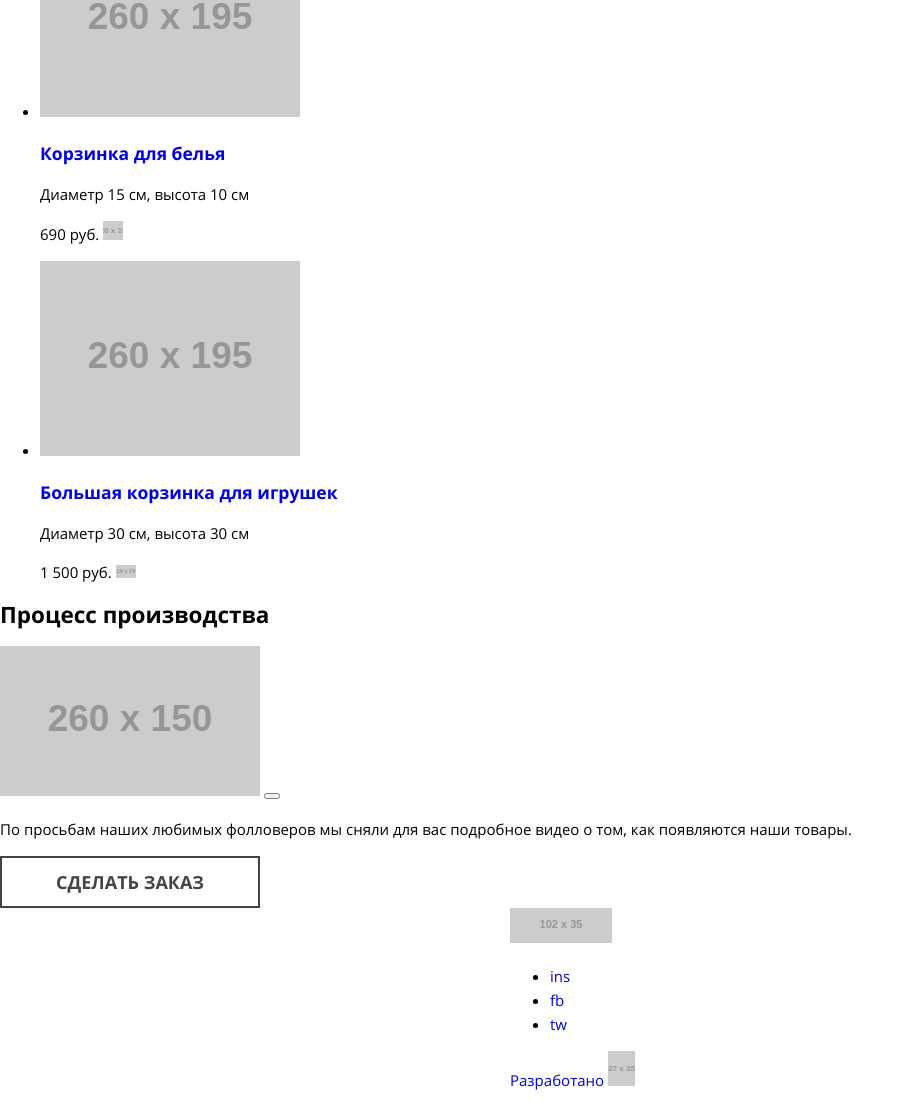
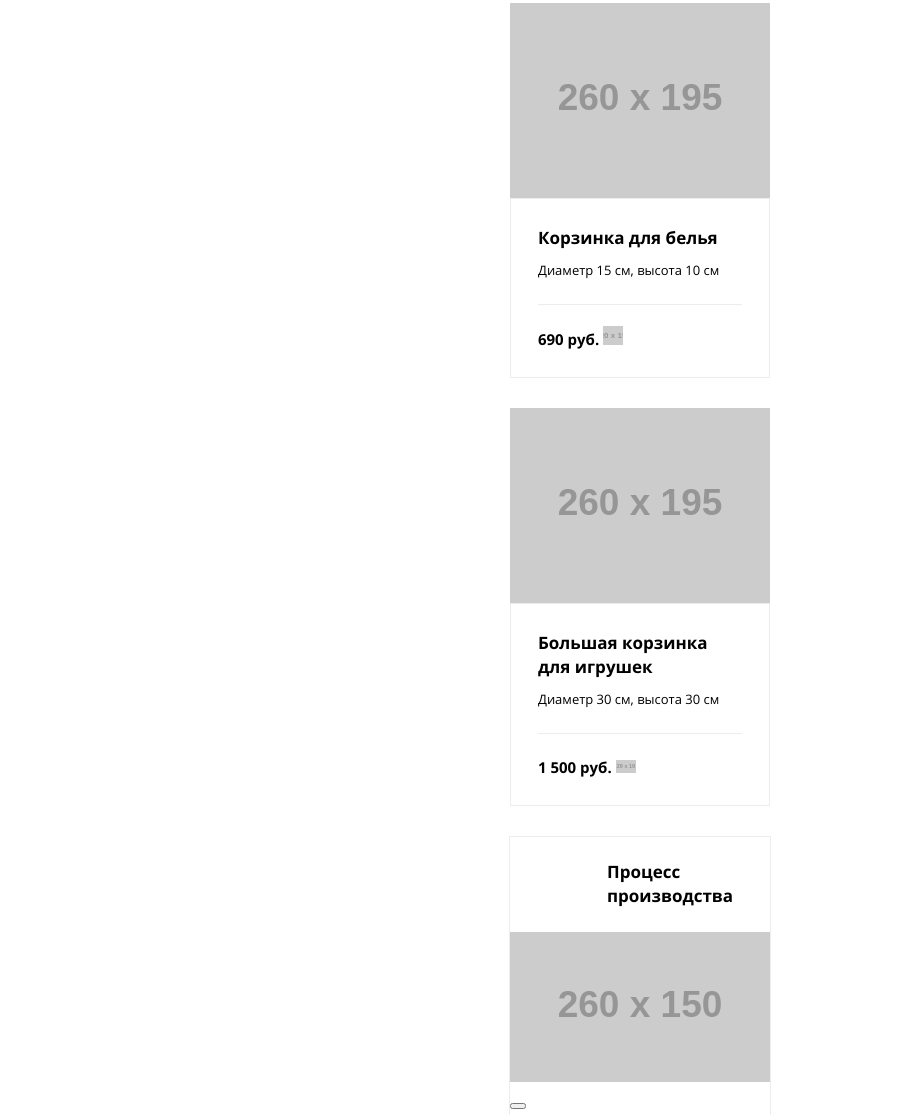
Before and after one commit to Fumieizu/1424419-mishka-21, a website: page source/catalog.html in a window 1280 px wide. Shown: the part 987-2102 px from the top of the page, without its empty margins (0-914 px from the left). Before the commit the page ends 2079 px from the top, so only its background shows below. Drawn offline with nearby package versions, Linux system fonts and the light colour scheme; files that its build step writes are made by us from their sources; placeholder pictures from the web are drawn by us.

Commit message:
Стилизация страницы каталога

```diff
--- /dev/null
+++ b/source/sass/blocks/catalog-item.scss
@@ -0,0 +1,54 @@
+.catalog-item {
+  margin-bottom: 30px;
+}
+
+.catalog-item__info-container {
+  display: flex;
+  flex-direction: column;
+  padding-left: 27px;
+  padding-right: 27px;
+  border: 1px solid $light-grey;
+  border-collapse: collapse;
+
+  &:hover,
+  &:focus {
+    box-shadow: 0 6px 10px rgba(0, 0, 0, 0.1);
+  }
+
+  &:active {
+    box-shadow: 0 3px 5px rgba(0, 0, 0, 0.1);
+  }
+}
+
+.catalog-item__title {
+  font-weight: bold;
+  font-size: 17px;
+  line-height: 24px;
+  margin: 27px 0 0;
+
+  a {
+    color: $basic-black;
+  }
+}
+
+.catalog-item__description {
+  font-weight: normal;
+  font-size: 13px;
+  line-height: 30px;
+  margin: 5px 0 13px;
+}
+
+.catalog-item__footer {
+  font-weight: bold;
+  font-size: 15px;
+  line-height: 24px;
+  padding-top: 21px;
+  padding-bottom: 13px;
+  border-top: 1px solid $light-grey;
+  margin-top: 6px;
+  margin-bottom: 13px;
+}
+
+.catalog-item__link {
+  display: flex;
+}
--- /dev/null
+++ b/source/sass/blocks/catalog.scss
@@ -0,0 +1,8 @@
+.catalog {
+  @include central;
+}
+
+.catalog__list {
+  @include list-style-none;
+  margin-top: 30px;
+}
--- /dev/null
+++ b/source/sass/blocks/production.scss
@@ -0,0 +1,34 @@
+.production {
+  border: 1px solid $light-grey;
+  width: 260px;
+  margin: 0 auto 60px;
+}
+
+.production__title {
+  font-weight: bold;
+  font-size: 17px;
+  line-height: 24px;
+  margin: 0 auto;
+  padding-top: 23px;
+  padding-bottom: 24px;
+  padding-left: 90px;
+  width: 156px;
+}
+
+.production__text {
+  font-weight: normal;
+  font-size: 13px;
+  line-height: 24px;
+  width: 197px;
+  margin: 35px auto 41px;
+}
+
+.production__button {
+  display: block;
+  font-weight: bold;
+  font-size: 18px;
+  line-height: 16px;
+  width: 192px;
+  margin: 0 auto;
+  margin-bottom: 33px;
+}
--- a/source/sass/style.scss
+++ b/source/sass/style.scss
@@ -18,3 +18,6 @@
 @import "blocks/page-content";
 @import "blocks/order-form";
 @import "blocks/order-fieldset";
+@import "blocks/catalog";
+@import "blocks/catalog-item";
+@import "blocks/production";
--- a/source/sass/variables.scss
+++ b/source/sass/variables.scss
@@ -9,3 +9,4 @@ $mail-active: rgba(70, 193, 174, 0.1);
 $active-button: rgba(256, 256, 256, 0.3);
 $promo-background: #f9f9f9;
 $grey-background: #f1f1f1;
+$light-grey: #ececec;
```
